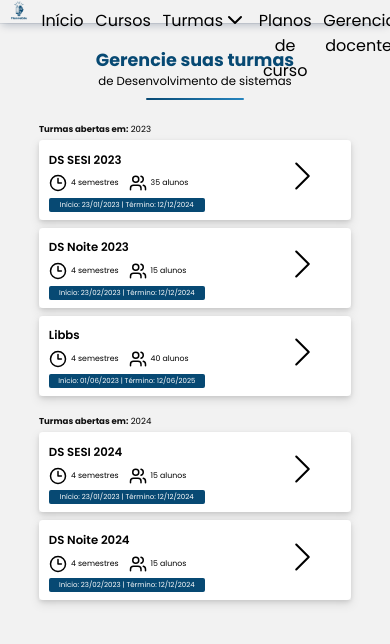
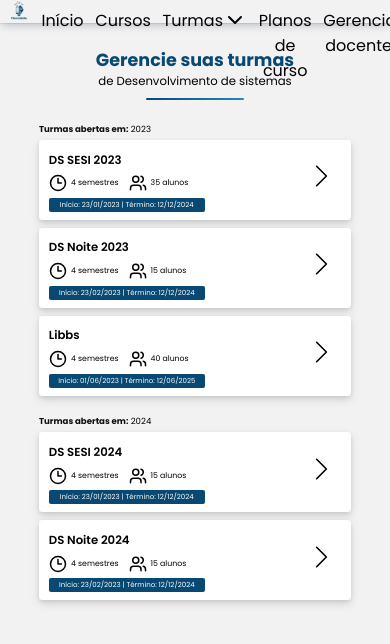
Before and after one commit to larissacoelho21/PlanneEdu-FrontEnd, a React (Vite) app in the folder PlanneEdu_Front/: page /turmaopp in a window 390 px wide. Shown: the top 644 px of the page. Built offline with nearby package versions, Linux system fonts and the light colour scheme.

Commit message:
Atualização Opp versão mobile

```diff
--- a/PlanneEdu_Front/src/Css/Opp/PlanoCursoOpp.css
+++ b/PlanneEdu_Front/src/Css/Opp/PlanoCursoOpp.css
@@ -26,6 +26,9 @@
 @media only screen and (max-width: 800px) {
   .introTeacher h2 {
     font-size: 3vw;
-    width: 60%;
   }
+
+  .Arrow svg {
+    width: 10vw;
 }
+}
--- a/PlanneEdu_Front/src/Pages/Opp/TurmaOpp.tsx
+++ b/PlanneEdu_Front/src/Pages/Opp/TurmaOpp.tsx
@@ -1,6 +1,6 @@
 import { NavBarOpp } from "../../Components/Opp/NavBar-Opp/navBarOpp";
 import "../../Css/Opp/TurmaOpp.css";
-import { BookMarked, Clock3, Users } from "lucide-react";
+import { Clock3, Users } from "lucide-react";
 import { ChevronRight } from "lucide-react";
 
 export function TurmaOpp() {
```
